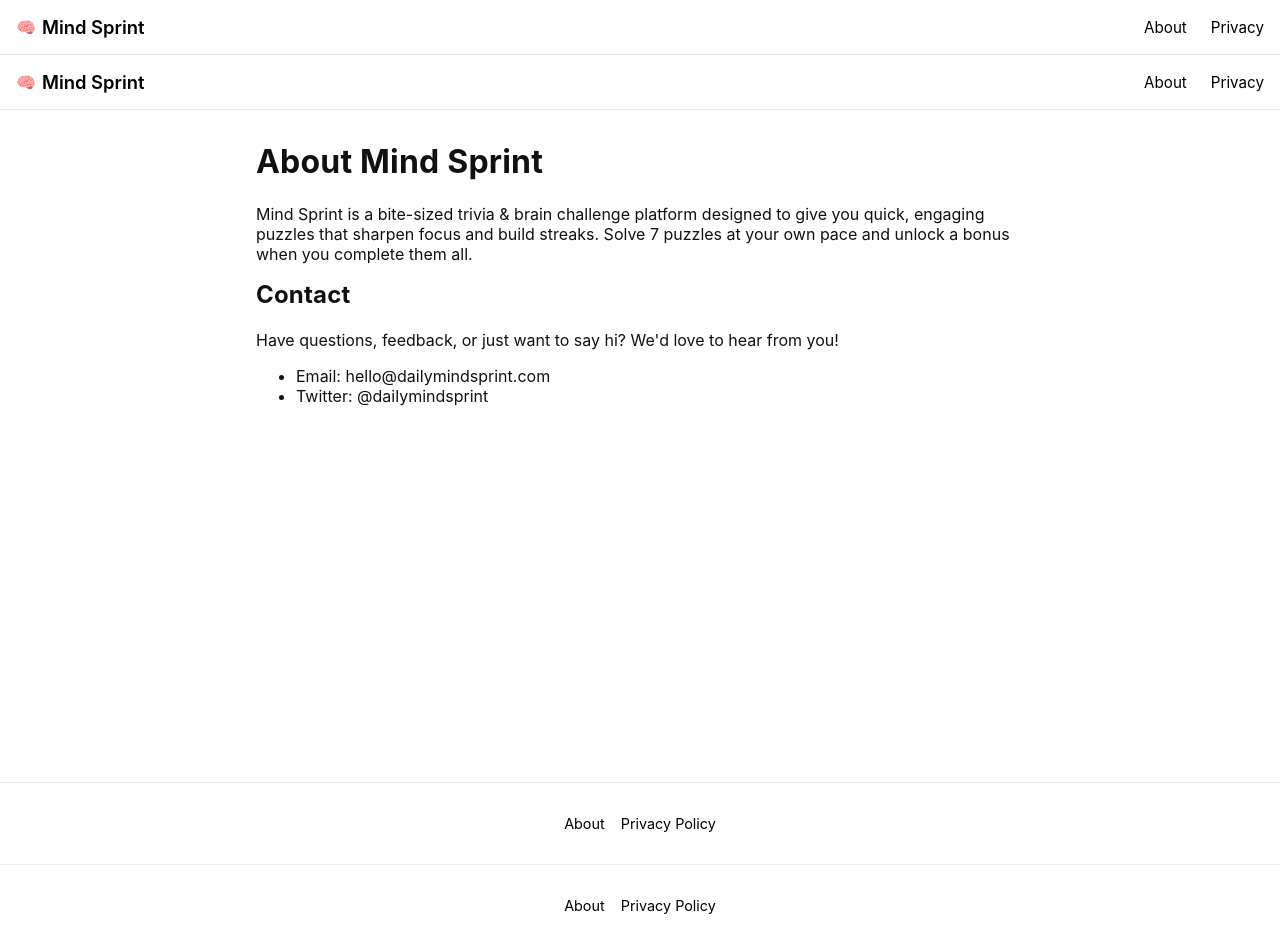
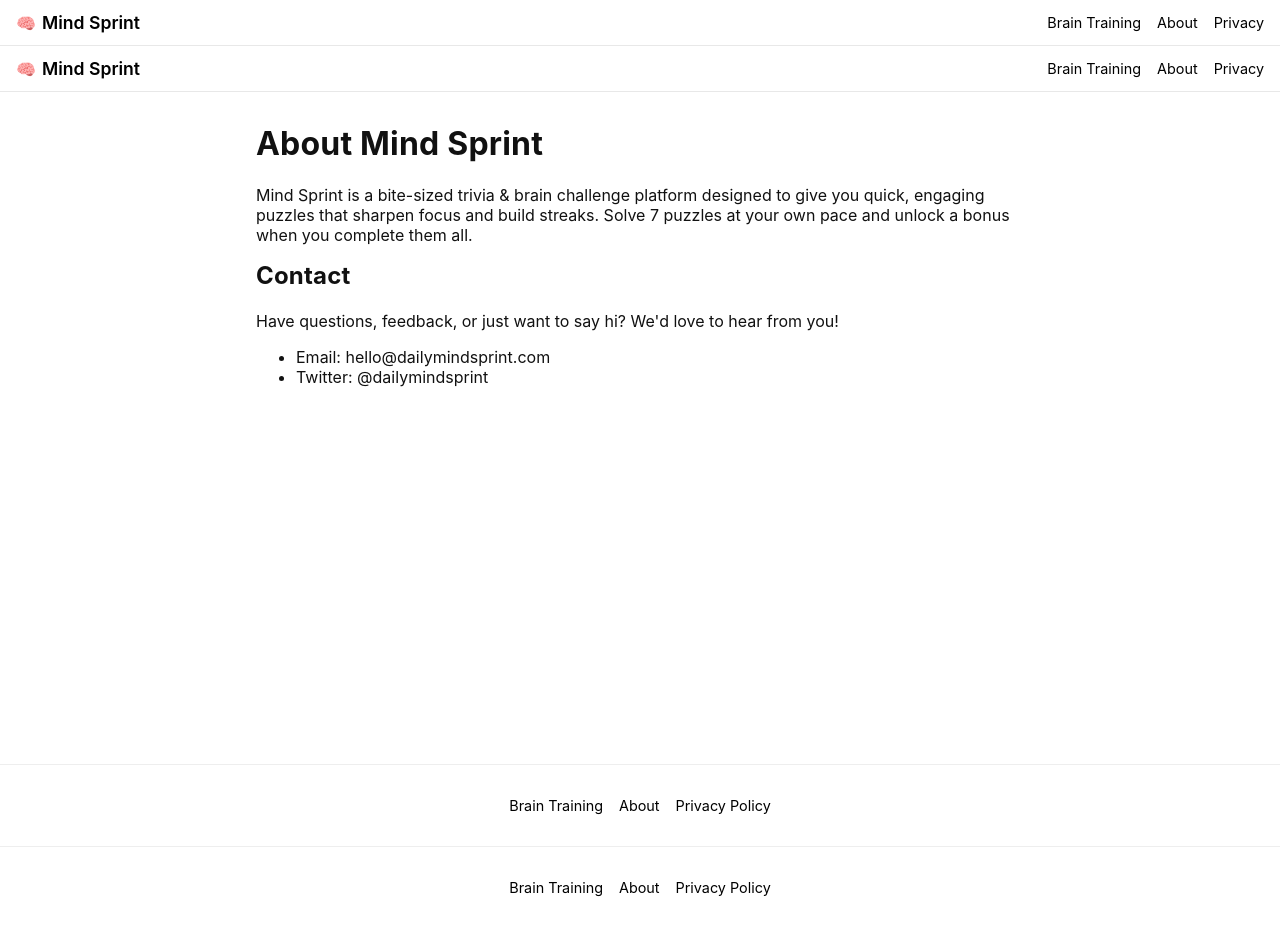
Before and after one commit to justinchase1984/mind-sprint, a Next.js app: page /about in a window 1280 px wide. Built offline with nearby package versions, Linux system fonts and the light colour scheme; no server answers.

Commit message:
Update Layout.tsx

```diff
--- a/components/Layout.tsx
+++ b/components/Layout.tsx
@@ -10,25 +10,23 @@ interface LayoutProps {
 export default function Layout({ children, hideHeader = false }: LayoutProps) {
   return (
     <>
-      {/* Header (hidden on homepage when <Layout hideHeader /> is used) */}
+      {/* ✅ Header always shows unless explicitly hidden */}
       {!hideHeader && (
         <header
           style={{
             display: 'flex',
             justifyContent: 'space-between',
             alignItems: 'center',
-            padding: '0.85rem 1rem',
+            padding: '0.75rem 1rem',
             borderBottom: '1px solid #e8e8e8',
-            fontSize: '0.95rem',
-            background: '#fff',
+            fontSize: '0.9rem',
           }}
         >
-          {/* Logo (unchanged) */}
           <div>
             <Link href="/" passHref legacyBehavior>
               <a
                 style={{
-                  fontSize: '1.15rem',
+                  fontSize: '1.1rem',
                   fontWeight: 600,
                   textDecoration: 'none',
                   color: '#000',
@@ -36,40 +34,21 @@ export default function Layout({ children, hideHeader = false }: LayoutProps) {
                   alignItems: 'center',
                   gap: 6,
                 }}
-                aria-label="Mind Sprint Home"
               >
                 <span style={{ fontSize: '1rem' }}>🧠</span> Mind Sprint
               </a>
             </Link>
           </div>
 
-          {/* Nav (About / Privacy) */}
-          <nav style={{ display: 'flex', gap: '1.5rem', alignItems: 'center' }}>
+          <nav style={{ display: 'flex', gap: '1rem' }}>
+            <Link href="/brain-training" legacyBehavior>
+              <a style={{ textDecoration: 'none', color: '#000' }}>Brain Training</a>
+            </Link>
             <Link href="/about" legacyBehavior>
-              <a
-                className="ms-navlink"
-                style={{
-                  textDecoration: 'none',
-                  color: '#000',
-                  padding: '4px 0',
-                  position: 'relative',
-                }}
-              >
-                About
-              </a>
+              <a style={{ textDecoration: 'none', color: '#000' }}>About</a>
             </Link>
             <Link href="/privacy" legacyBehavior>
-              <a
-                className="ms-navlink"
-                style={{
-                  textDecoration: 'none',
-                  color: '#000',
-                  padding: '4px 0',
-                  position: 'relative',
-                }}
-              >
-                Privacy
-              </a>
+              <a style={{ textDecoration: 'none', color: '#000' }}>Privacy</a>
             </Link>
           </nav>
         </header>
@@ -78,20 +57,28 @@ export default function Layout({ children, hideHeader = false }: LayoutProps) {
       {/* Main content */}
       <main style={{ minHeight: '80vh' }}>{children}</main>
 
-      {/* Footer (single footer sitewide, links stay plain/black) */}
+      {/* ✅ Centered footer */}
       <footer
         style={{
           borderTop: '1px solid #eee',
           textAlign: 'center',
           padding: '2rem 0',
           fontSize: '0.9rem',
-          background: '#fff',
         }}
       >
-        <div style={{ maxWidth: '600px', margin: '0 auto', display: 'flex', justifyContent: 'center', gap: '1rem' }}>
+        <div style={{ maxWidth: '600px', margin: '0 auto' }}>
+          <Link href="/brain-training" legacyBehavior>
+            <a style={{ marginRight: '1rem', textDecoration: 'none', color: '#000' }}>
+              Brain Training
+            </a>
+          </Link>
+
           <Link href="/about" legacyBehavior>
-            <a style={{ textDecoration: 'none', color: '#000' }}>About</a>
+            <a style={{ marginRight: '1rem', textDecoration: 'none', color: '#000' }}>
+              About
+            </a>
           </Link>
+
           <Link href="/privacy" legacyBehavior>
             <a style={{ textDecoration: 'none', color: '#000' }}>Privacy Policy</a>
           </Link>
```
